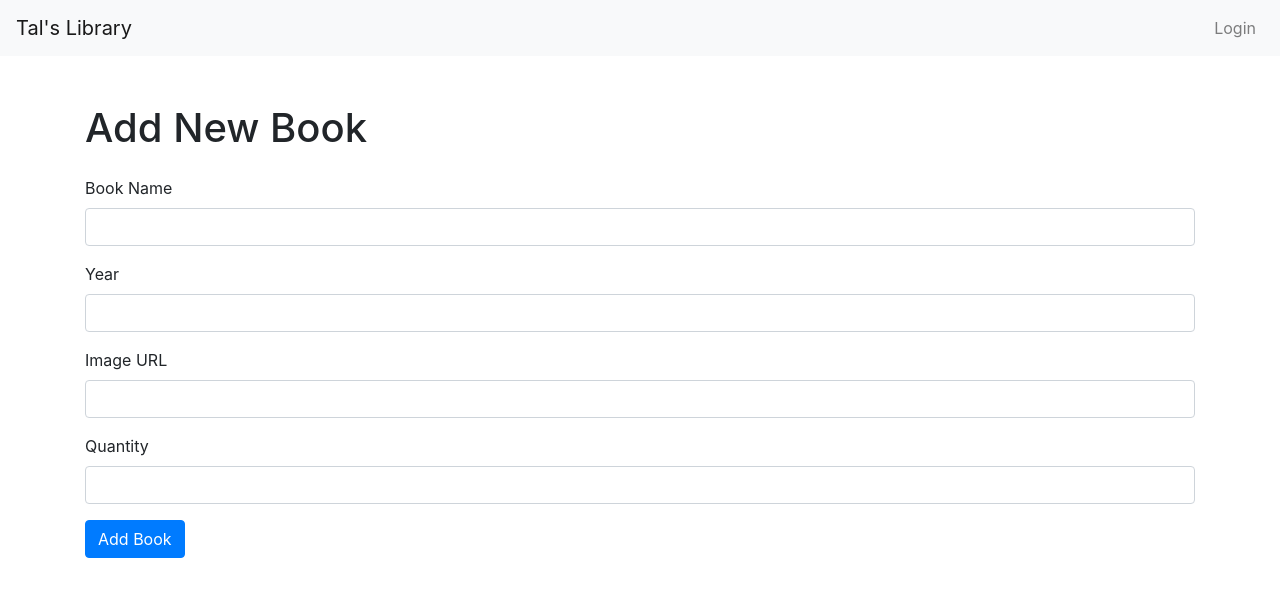
After one commit to talosPy/Library_Render, a Flask app: page /add_book in a window 1280 px wide. The commit adds this page. Shown: the top 597 px of the page. Run offline with Flask 3, Linux system fonts and the light colour scheme; some libraries are stand-ins or nearby versions.

Commit message:
added crud

```diff
--- a/app.py
+++ b/app.py
@@ -6,18 +6,14 @@ app = Flask(__name__)
 app.secret_key = 'your_secret_key_here'  # Set a secret key for session management
 
 def check_password(member_name, password):
-    # Connect to the SQLite database
     conn = sqlite3.connect('library.db')
     c = conn.cursor()
-
-    # Retrieve the hashed password for the member
     c.execute('SELECT password FROM Members WHERE member_name = ?', (member_name,))
     result = c.fetchone()
     conn.close()
 
     if result:
         stored_password = result[0]
-        # Check if the hashed password matches
         return hashlib.sha256(password.encode()).hexdigest() == stored_password
     return False
 
@@ -55,6 +51,73 @@ def logout():
     flash('You have been logged out.', 'info')
     return redirect(url_for('login'))
 
+@app.route('/add_book', methods=['GET', 'POST'])
+def add_book():
+    if request.method == 'POST':
+        book_name = request.form.get('book_name')
+        year = request.form.get('year')
+        image = request.form.get('image')
+        quantity = int(request.form.get('quantity'))
+
+        if book_name and year and image and quantity:
+            conn = sqlite3.connect('library.db')
+            c = conn.cursor()
+            c.execute('''
+                INSERT INTO Books (book_name, year, image, quantity)
+                VALUES (?, ?, ?, ?)
+            ''', (book_name, year, image, quantity))
+            conn.commit()
+            conn.close()
+            flash('Book added successfully', 'success')
+            return redirect(url_for('index'))
+        else:
+            flash('Please fill in all fields', 'warning')
+
+    return render_template('add_book.html')
+
+@app.route('/edit_book/<int:book_id>', methods=['GET', 'POST'])
+def edit_book(book_id):
+    conn = sqlite3.connect('library.db')
+    c = conn.cursor()
+
+    if request.method == 'POST':
+        book_name = request.form.get('book_name')
+        year = request.form.get('year')
+        image = request.form.get('image')
+        quantity = int(request.form.get('quantity'))
+
+        if book_name and year and image and quantity:
+            c.execute('''
+                UPDATE Books
+                SET book_name = ?, year = ?, image = ?, quantity = ?
+                WHERE id = ?
+            ''', (book_name, year, image, quantity, book_id))
+            conn.commit()
+            flash('Book updated successfully', 'success')
+            return redirect(url_for('index'))
+        else:
+            flash('Please fill in all fields', 'warning')
+
+    c.execute('SELECT * FROM Books WHERE id = ?', (book_id,))
+    book = c.fetchone()
+    conn.close()
+
+    if book:
+        return render_template('edit_book.html', book=book)
+    else:
+        flash('Book not found', 'danger')
+        return redirect(url_for('index'))
+
+@app.route('/delete_book/<int:book_id>')
+def delete_book(book_id):
+    conn = sqlite3.connect('library.db')
+    c = conn.cursor()
+    c.execute('DELETE FROM Books WHERE id = ?', (book_id,))
+    conn.commit()
+    conn.close()
+    flash('Book deleted successfully', 'success')
+    return redirect(url_for('index'))
+
 def get_books():
     conn = sqlite3.connect('library.db', detect_types=sqlite3.PARSE_DECLTYPES)
     conn.row_factory = sqlite3.Row
--- /dev/null
+++ b/templates/add_book.html
@@ -0,0 +1,26 @@
+{% extends "base.html" %}
+
+{% block title %}Add Book - Tal's Library{% endblock %}
+
+{% block content %}
+    <h1 class="mb-4">Add New Book</h1>
+    <form method="POST">
+        <div class="form-group">
+            <label for="book_name">Book Name</label>
+            <input type="text" class="form-control" id="book_name" name="book_name" required>
+        </div>
+        <div class="form-group">
+            <label for="year">Year</label>
+            <input type="number" class="form-control" id="year" name="year" required>
+        </div>
+        <div class="form-group">
+            <label for="image">Image URL</label>
+            <input type="text" class="form-control" id="image" name="image" required>
+        </div>
+        <div class="form-group">
+            <label for="quantity">Quantity</label>
+            <input type="number" class="form-control" id="quantity" name="quantity" required>
+        </div>
+        <button type="submit" class="btn btn-primary">Add Book</button>
+    </form>
+{% endblock %}
--- /dev/null
+++ b/templates/base.html
@@ -0,0 +1,39 @@
+<!DOCTYPE html>
+<html lang="en">
+<head>
+    <meta charset="UTF-8">
+    <meta name="viewport" content="width=device-width, initial-scale=1.0">
+    <title>{% block title %}Tal's Library{% endblock %}</title>
+    <link href="https://stackpath.bootstrapcdn.com/bootstrap/4.5.2/css/bootstrap.min.css" rel="stylesheet">
+</head>
+<body>
+    <nav class="navbar navbar-expand-lg navbar-light bg-light">
+        <a class="navbar-brand" href="{{ url_for('index') }}">Tal's Library</a>
+        <div class="collapse navbar-collapse">
+            <ul class="navbar-nav mr-auto">
+                <!-- Add other links here -->
+            </ul>
+            <ul class="navbar-nav ml-auto">
+                {% if session.get('logged_in') %}
+                    <li class="nav-item">
+                        <span class="navbar-text">Welcome, {{ session.get('member_name') }}!</span>
+                    </li>
+                    <li class="nav-item">
+                        <a class="nav-link" href="{{ url_for('logout') }}">Logout</a>
+                    </li>
+                {% else %}
+                    <li class="nav-item">
+                        <a class="nav-link" href="{{ url_for('login') }}">Login</a>
+                    </li>
+                {% endif %}
+            </ul>
+        </div>
+    </nav>
+    <div class="container mt-5">
+        {% block content %}{% endblock %}
+    </div>
+    <script src="https://code.jquery.com/jquery-3.5.1.slim.min.js"></script>
+    <script src="https://cdn.jsdelivr.net/npm/@popperjs/core@2.5.4/dist/umd/popper.min.js"></script>
+    <script src="https://stackpath.bootstrapcdn.com/bootstrap/4.5.2/js/bootstrap.min.js"></script>
+</body>
+</html>
```
Also changed, not shown: templates/edit_book.html (added, +26 -0 lines), templates/index.html (+9 -39 lines).
